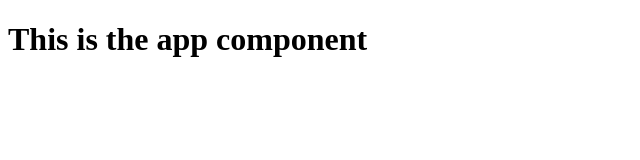
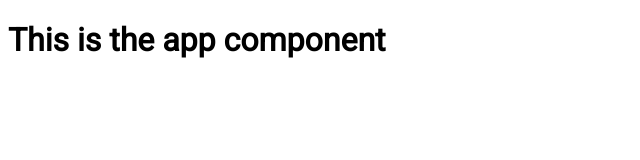
Before and after one commit to fmagesty/base-projects, a React app: page / in a window 1280 px wide. Shown: the whole page, without its empty margins (0-640 px from the left). Built offline with nearby package versions, Linux system fonts and the light colour scheme.

Commit message:
added roboto font and .css file

```diff
--- /dev/null
+++ b/src/index.css
@@ -0,0 +1,3 @@
+body {
+  font-family: 'Roboto', sans-serif;
+}
--- a/src/index.html
+++ b/src/index.html
@@ -1,6 +1,9 @@
 <!DOCTYPE html>
 <html lang="en"">
   <head>
+    <style>
+@import url('https://fonts.googleapis.com/css2?family=Roboto&display=swap');
+</style>
     <meta charset="utf-8">
     <title>React base-project</title>
   </head>
--- a/src/index.js
+++ b/src/index.js
@@ -1,6 +1,7 @@
 import ReactDOM from 'react-dom';
 import React from 'react';
 import App from './components/core/App';
+import './index.css';
 
 ReactDOM.render(
   <React.StrictMode>
```
